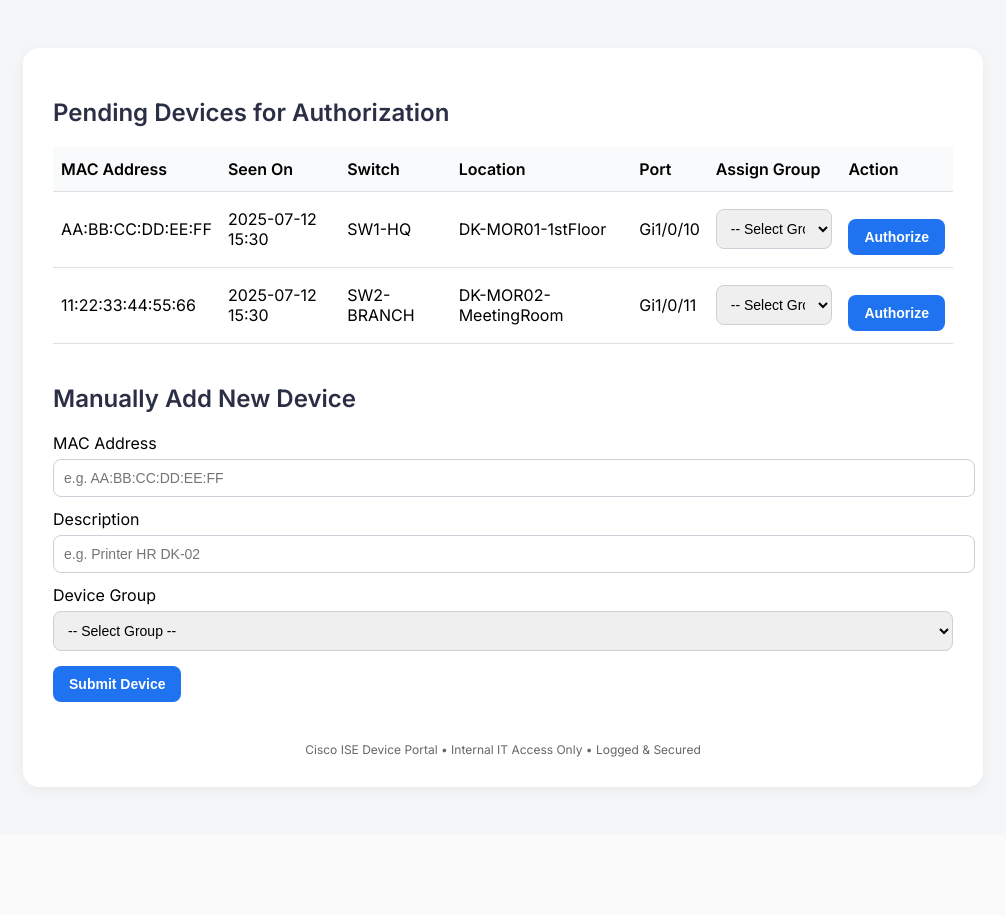
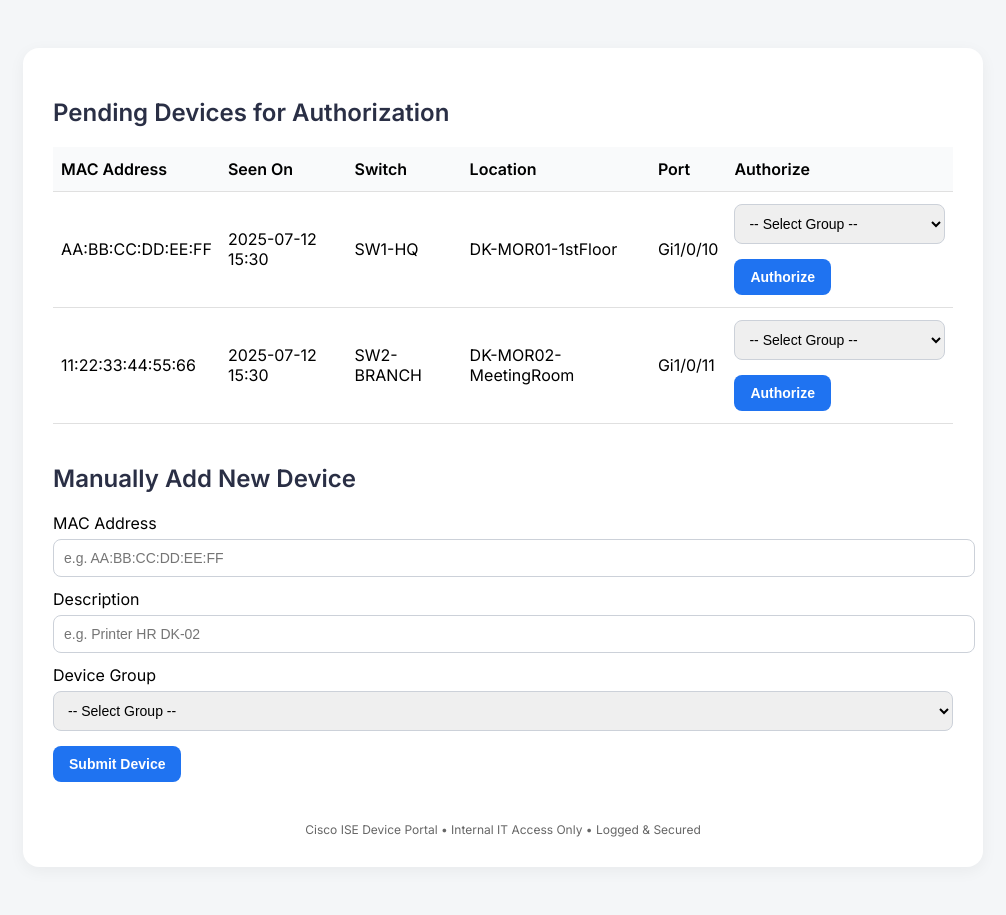
Before and after one commit to jddnd/mab-portal-replit, a Flask app: page / in a window 1280 px wide. Shown: the whole page, without its empty margins (137-1143 px from the left). Before the commit the page ends 790 px from the top, so only its background shows below. Run offline with Flask 3, Linux system fonts and the light colour scheme.

Commit message:
Update portal.html

```diff
--- a/templates/portal.html
+++ b/templates/portal.html
@@ -11,8 +11,7 @@
           <th>Switch</th>
           <th>Location</th>
           <th>Port</th>
-          <th>Assign Group</th>
-          <th>Action</th>
+          <th>Authorize</th>
         </tr>
       </thead>
       <tbody id="pending-devices">
@@ -24,7 +23,6 @@
           <td>{{ device.location }}</td>
           <td>{{ device.port }}</td>
           <td>
-<!-- Authorize Pending Devices (Add inside each row) -->
             <form method="POST" action="/authorize-device" onsubmit="return confirm('Authorize this device?');">
               <input type="hidden" name="mac" value="{{ device.mac }}" />
               <select name="group" required>
@@ -34,10 +32,6 @@
                 <option value="Mgmt_AP">Mgmt_AP</option>
                 <option value="Mgmt_SW">Mgmt_SW</option>
               </select>
-</form>
-
-          </td>
-          <td>
               <button type="submit">Authorize</button>
             </form>
           </td>
```
Lines whose indentation alone changed are shown as unchanged.
